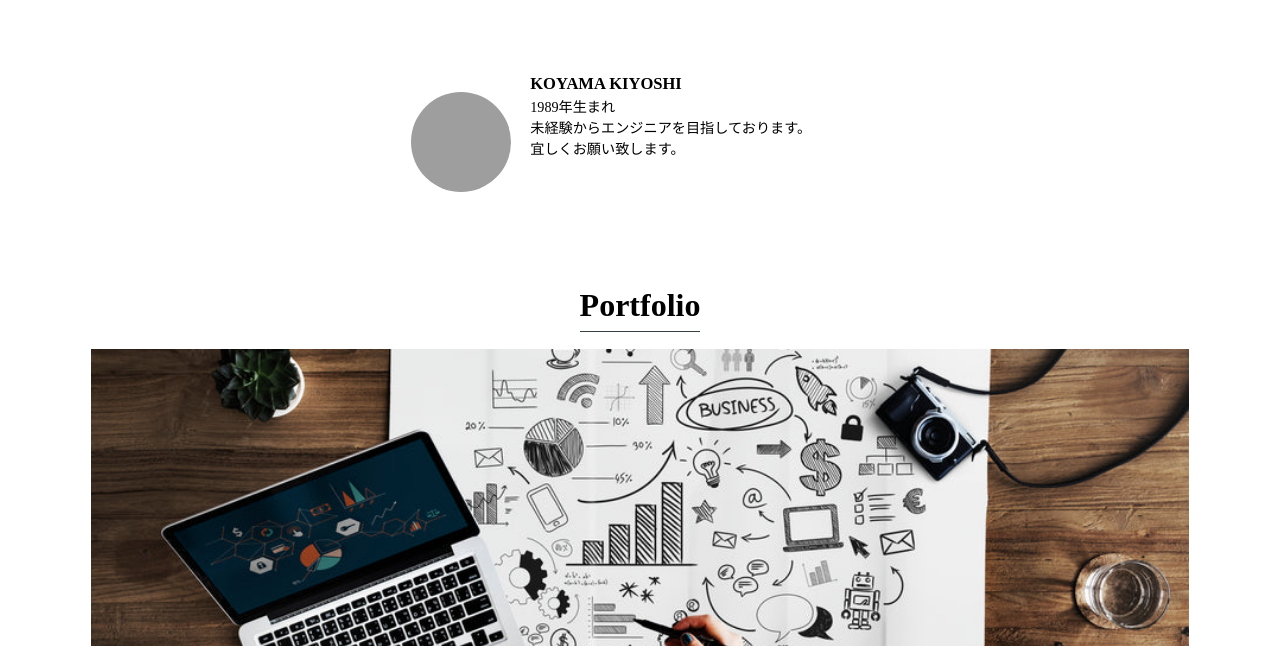
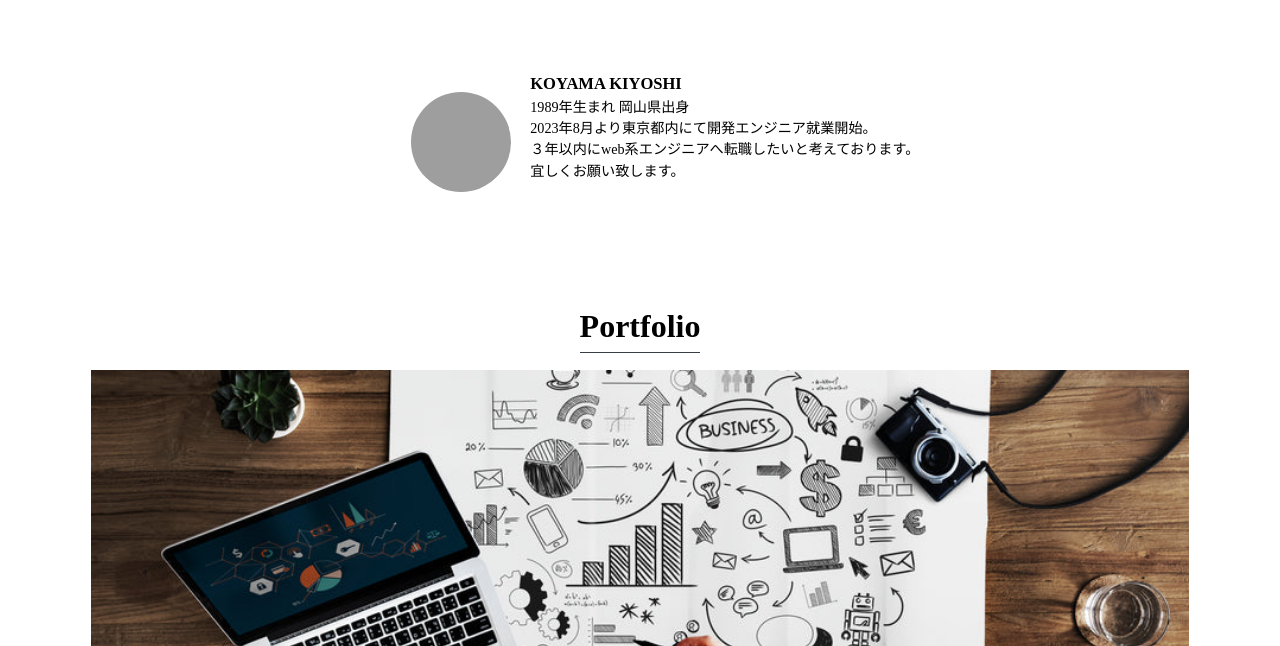
Before and after one commit to koyakiyo0/profile_page, a plain HTML site: page index.html in a window 1280 px wide. Shown: the part 1290-1936 px from the top of the page. Drawn offline with nearby package versions, Linux system fonts and the light colour scheme; some packages are replaced by stand-ins of ours; grey boxes are pictures that could not be loaded; animation ran at ten frames a second; files whose address does not match are found by name.

Commit message:
Aboutの文章を追加

```diff
--- a/index.html
+++ b/index.html
@@ -45,8 +45,9 @@
                         <h3>KOYAMA KIYOSHI</h3>
                         <div class="about-me">
                             <p>
-                                1989年生まれ<br>
-                                未経験からエンジニアを目指しております。<br>
+                                1989年生まれ 岡山県出身<br>
+                                2023年8月より東京都内にて開発エンジニア就業開始。<br>
+                                ３年以内にweb系エンジニアへ転職したいと考えております。<br>
                                 宜しくお願い致します。
                             </p>
                         </div>
```
